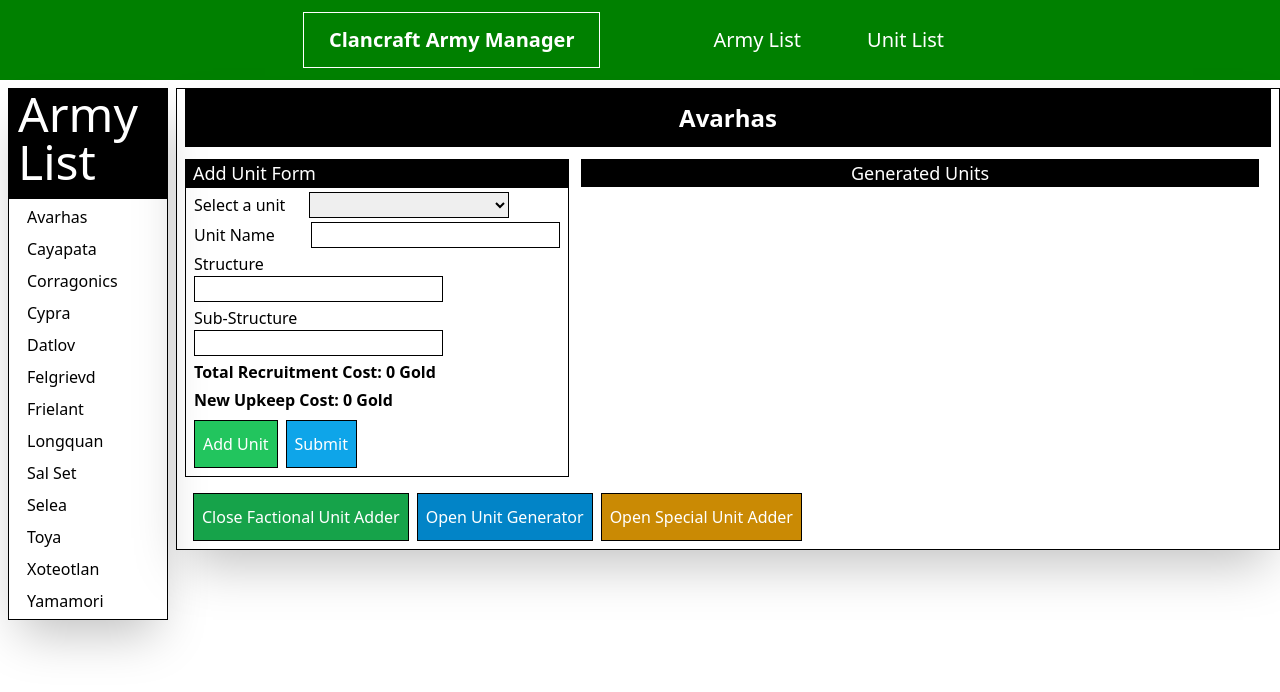
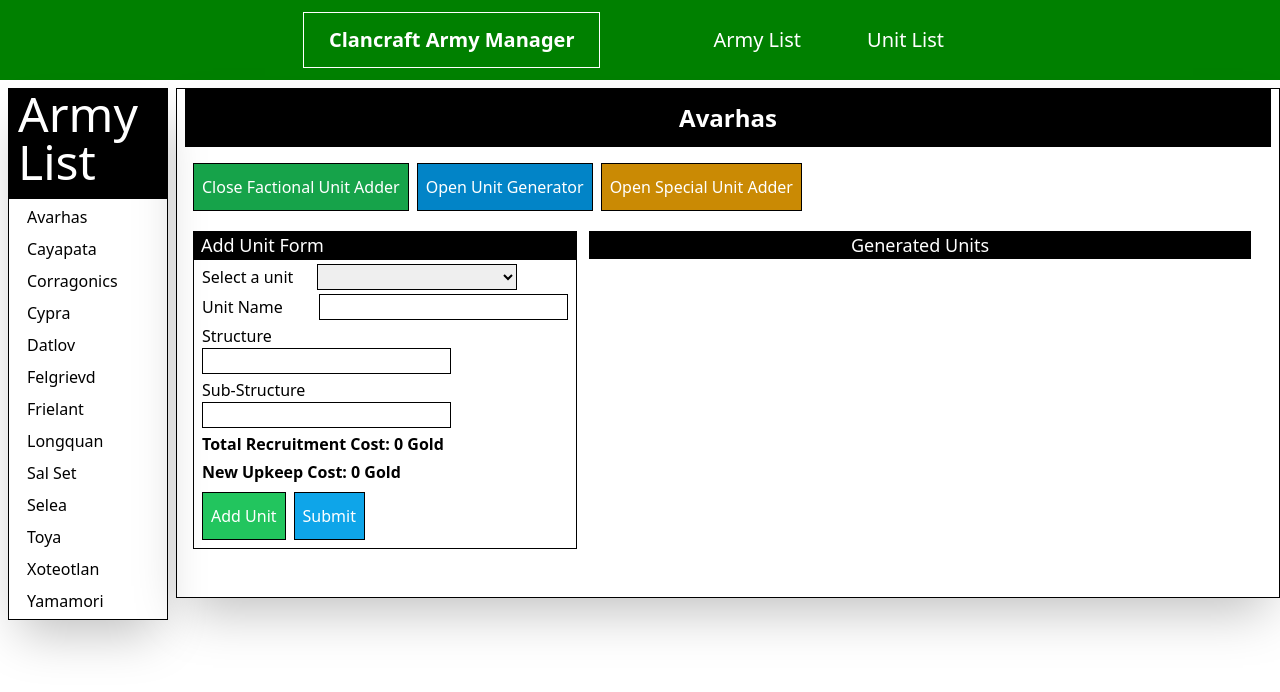
Before and after one commit to 7GCraft/Clancraft-Army-Manager, a Vue app: page /armies/AV in a window 1280 px wide. Shown: the top 692 px of the page. Built offline with nearby package versions, Linux system fonts and the light colour scheme.

Commit message:
Implement UI change to place the addition forms down to prepare space for the excel button.

```diff
--- a/src/pages/ArmyView.vue
+++ b/src/pages/ArmyView.vue
@@ -1,14 +1,11 @@
 <template>
-    <div class="h-fit pb-2 px-2 ml-0 mr-0 my-2 shadow-2xl inline-block border border-black grow">
+    <div class="h-fit pb-2 px-2 ml-0 mr-0 my-2  shadow-2xl inline-block border border-black grow">
         <h1 class=" text-white bg-black  text-center font-bold  py-3 text-2xl border border-black border-xl mb-2">
             {{ armyName }}
         </h1>
-        <army-table :baseUnit="stateCurrency" @deleteRow="removeUnit" @updateRow="updateUnit" :armyList="armyList"></army-table>
-        <add-unit-form :baseUnit="stateCurrency" v-if="formVisibility.showAddUnit" @submit="updateArmy" :units="sortedAvailableUnits"></add-unit-form>
-
-        <unit-generator-form :baseUnit="stateCurrency" v-if="formVisibility.showUnitGenerator" @add-units="updateArmy" :units="sortedAvailableUnits"/>
-        <special-unit-form :baseUnit="stateCurrency"  @submit="updateArmy" v-if="formVisibility.showSpecialAddUnit"/>
-        <button @click="toggleForm('showAddUnit')"
+        <army-table :armyName="armyName" :baseUnit="stateCurrency" @deleteRow="removeUnit" @updateRow="updateUnit" :armyList="armyList"></army-table>
+        <div class="mb-4">
+            <button @click="toggleForm('showAddUnit')"
             class="active:bg-green-400 active:font-bold mx-2 hover:font-semibold hover:bg-green-500 h-12 border px-2 text-white border-black bg-green-600 mt-2">
             {{ formVisibility.showAddUnit ? "Close" : "Open" }} Factional Unit Adder
         </button>
@@ -20,6 +17,15 @@
             class="active:bg-yellow-400 active:font-bold mx-2 hover:font-semibold hover:bg-yellow-500 h-12 border px-2 text-white border-black bg-yellow-600 mt-2">
             {{ formVisibility.showSpecialAddUnit ? "Close" : "Open" }} Special Unit Adder
         </button>
+        </div>
+        <div class="mb-8 mx-2">
+            <add-unit-form :baseUnit="stateCurrency" v-if="formVisibility.showAddUnit" @submit="updateArmy" :units="sortedAvailableUnits"></add-unit-form>
+
+        <unit-generator-form :baseUnit="stateCurrency" v-if="formVisibility.showUnitGenerator" @add-units="updateArmy" :units="sortedAvailableUnits"/>
+        <special-unit-form :baseUnit="stateCurrency"  @submit="updateArmy" v-if="formVisibility.showSpecialAddUnit"/>
+        </div>
+
+
     </div>
 </template>
 <script>
```
